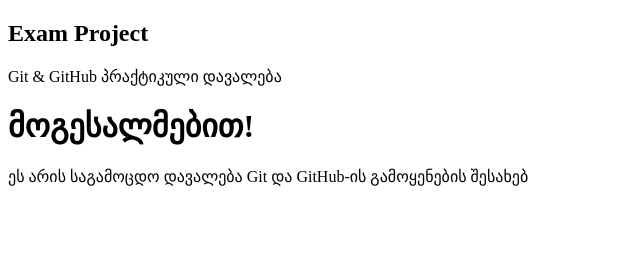
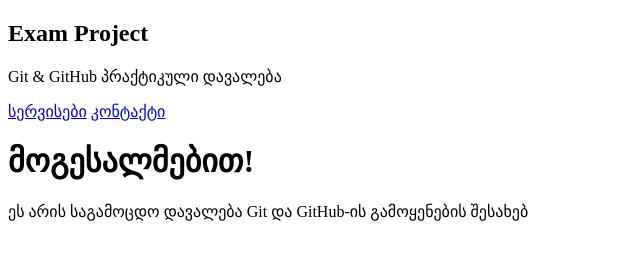
Before and after one commit to Georgee-21/exam-project, a plain HTML site: page index.html in a window 1280 px wide. Shown: the whole page, without its empty margins (0-640 px from the left). Drawn offline with Linux system fonts and the light colour scheme.

Commit message:
Add alternative navigation menu (nav-alt)

```diff
--- a/index.html
+++ b/index.html
@@ -10,6 +10,10 @@
         <h2>Exam Project</h2>
         <p>Git & GitHub პრაქტიკული დავალება</p>
     </header>
+    <nav>
+        <a href="#services">სერვისები</a>
+        <a href="#contact">კონტაქტი</a>
+    </nav>
     <main>
         <h1>მოგესალმებით!</h1>
         <p>ეს არის საგამოცდო დავალება Git და GitHub-ის გამოყენების შესახებ</p>
```
